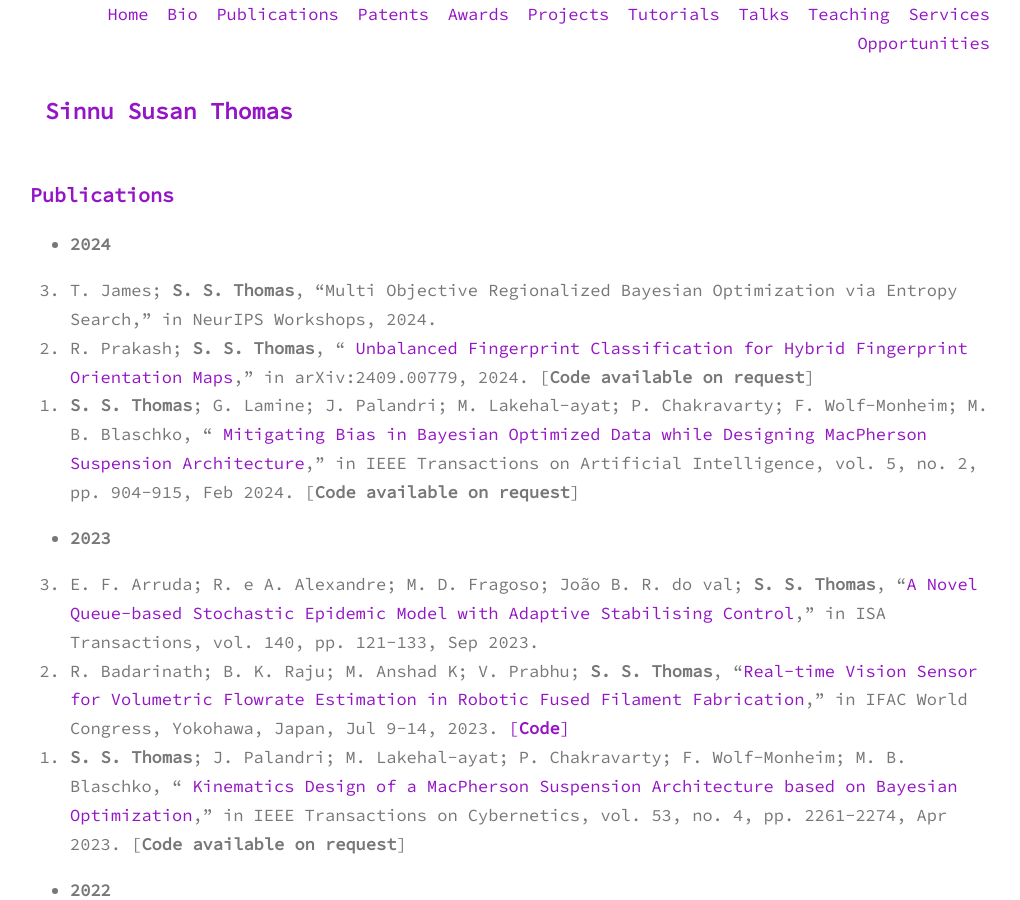
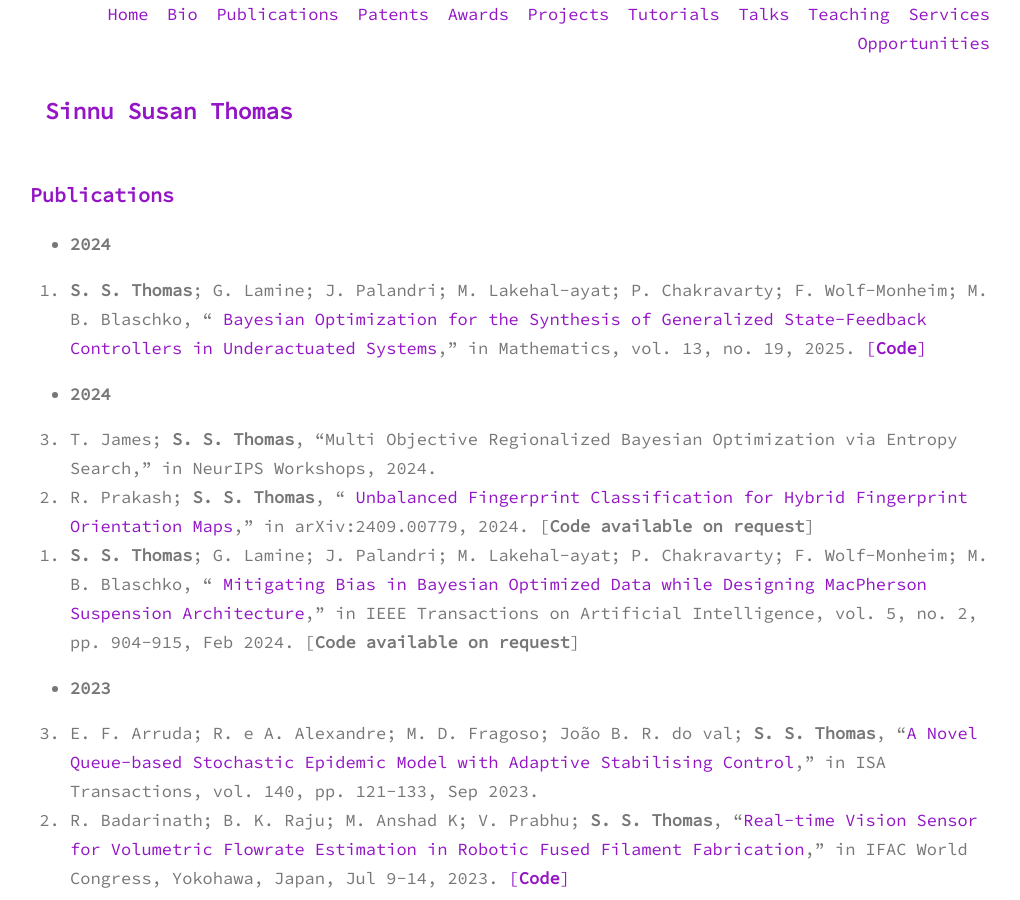
Before and after one commit to sinnuthomas/sinnuthomas.github.io, a Jekyll site: the page built from publications.md, in a window 1280 px wide and 900 px high. Shown: the whole window, without its empty margins (130-1150 px from the left). Built offline with Jekyll 4.4.1, drawn with Linux system fonts in a browser that asks for light colours.

Commit message:
Update publications.md

```diff
--- a/publications.md
+++ b/publications.md
@@ -3,6 +3,11 @@ layout: page
 title: Publications
 permalink: /publications/
 ---
+* **2024**
+<ol reversed>
+  <li><b>S. S. Thomas</b>; G. Lamine; J. Palandri; M. Lakehal-ayat; P. Chakravarty; F. Wolf-Monheim; M. B. Blaschko, “ <a href="https://www.mdpi.com/2227-7390/13/19/3139">Bayesian Optimization for the Synthesis of Generalized State-Feedback Controllers in Underactuated Systems</a>,” in Mathematics, vol. 13, no. 19, 2025. <a href="https://github.com/miguel-a-solis/MDPI_Mathematics_SI-2025">[<b>Code</b>]</a></li>
+</ol>
+
 * **2024**
 <ol reversed>
    <li>T. James; <b>S. S. Thomas</b>, “Multi Objective Regionalized Bayesian Optimization via Entropy Search,” in  	NeurIPS Workshops, 2024. </li>
```
